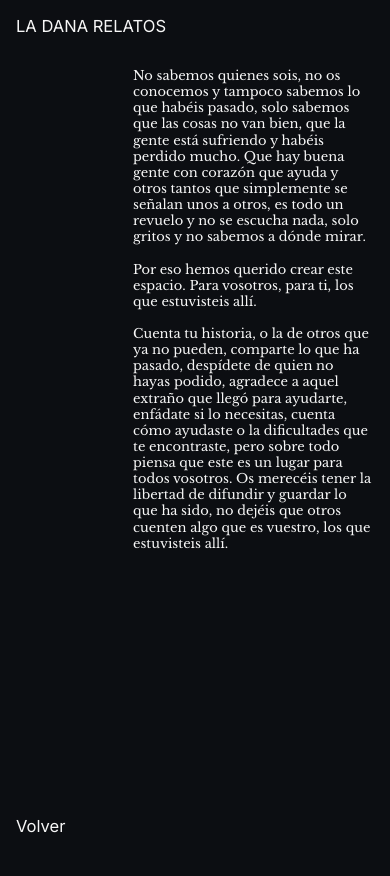
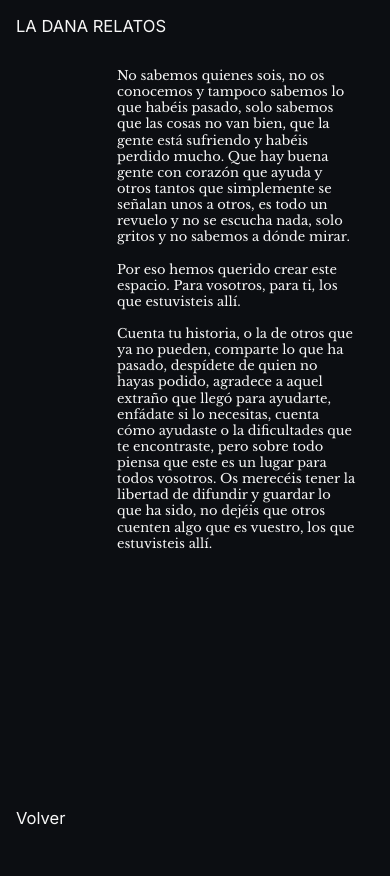
Before and after one commit to ikerlorente11/la_dana, a PHP site: page /info.php in a window 390 px wide. After the commit the page ends 825 px from the top, so only its background shows below. Run offline with PHP 8.4, Linux system fonts and the light colour scheme; data comes from the database, SQL or seed files in the repository; data that the repository does not hold is empty.

Commit message:
Style fixes

```diff
--- a/app/index.php
+++ b/app/index.php
@@ -2,7 +2,7 @@
 <html lang="es">
 <head>
     <meta charset="UTF-8">
-    <meta name="viewport" content="width=device-width, initial-scale=1.0">
+    <meta name="viewport" content="width=device-width, initial-scale=1.0, maximum-scale=1.0, user-scalable=no">
     <title>La Dana Relatos</title>
     <script src="https://code.jquery.com/jquery-3.6.0.min.js"></script>
     <link rel="stylesheet" href="https://cdnjs.cloudflare.com/ajax/libs/font-awesome/6.5.1/css/all.min.css">
--- a/app/info.php
+++ b/app/info.php
@@ -2,7 +2,7 @@
 <html lang="es">
 <head>
     <meta charset="UTF-8">
-    <meta name="viewport" content="width=device-width, initial-scale=1.0">
+    <meta name="viewport" content="width=device-width, initial-scale=1.0, maximum-scale=1.0, user-scalable=no">
     <title>La Dana Relatos</title>
     <script src="https://code.jquery.com/jquery-3.6.0.min.js"></script>
     <link rel="stylesheet" href="https://cdnjs.cloudflare.com/ajax/libs/font-awesome/6.5.1/css/all.min.css">
--- a/app/new.php
+++ b/app/new.php
@@ -2,7 +2,7 @@
 <html lang="es">
 <head>
     <meta charset="UTF-8">
-    <meta name="viewport" content="width=device-width, initial-scale=1.0">
+    <meta name="viewport" content="width=device-width, initial-scale=1.0, maximum-scale=1.0, user-scalable=no">
     <title>La Dana Relatos</title>
     <script src="https://code.jquery.com/jquery-3.6.0.min.js"></script>
     <link rel="stylesheet" href="https://cdnjs.cloudflare.com/ajax/libs/font-awesome/6.5.1/css/all.min.css">
--- a/app/styles/style.css
+++ b/app/styles/style.css
@@ -5,8 +5,6 @@
 }
 
 body{
-    height: 100vh;
-    width: 100vw;
     margin: 0;
     overflow: hidden;
     background: #0C0E12;
@@ -25,6 +23,8 @@ body{
     line-height: 43.57px;
     height: fit-content;
     text-decoration: none;
+    position: sticky;
+    z-index: 100;
 }
 
 #title:hover{
@@ -49,6 +49,7 @@ body{
     font-weight: 400;
     text-transform: uppercase;
     text-decoration: none;
+    z-index: 100;
 }
 
 #addEntryBtn:hover, #infoBtn:hover, #returnBtn:hover{
@@ -70,6 +71,7 @@ body{
     top: 0;
     left: 0;
     display: flex;
+    position: absolute;
 }
 
 .entry{
@@ -159,6 +161,9 @@ body{
     width: 85%;
     margin: auto;
     line-height: 28px;
+    max-height: 80vh;
+    overflow-y: scroll;
+    overflow-x: hidden;
 }
 
 .entryFull .footer{
@@ -225,7 +230,6 @@ body{
 .newContent{
     width: 1100px;
     margin: auto;
-    padding-right: 3rem;
 }
 
 .newContent h1{
@@ -318,6 +322,7 @@ body{
     font-weight: 400;
     line-height: 28px;
     margin: 0 auto;
+    margin-bottom: 1rem;
 
     flex-grow: 1;
     resize: none;
@@ -429,6 +434,7 @@ body{
 }
 
 #notification {
+    width: 200px;
     font-family: 'Inter';
     font-size: 18px;
     font-weight: 600;
@@ -457,15 +463,15 @@ body{
 
 @media (max-width: 450px) {
     body{
-        padding: 1rem;
+        padding: 0;
     }
 
     #title{
         font-size: 16.55px;
         line-height: 20.03px;
-        width: 100%;
+        width: 200px;
         display: block;
-        margin-bottom: 2rem;
+        margin: 1rem 0 2rem 1rem;
     }
 
     #info .content{
@@ -484,11 +490,11 @@ body{
     }
 
     #footer {
-        padding: 0 1rem 1rem 0;
+        padding: 0 1rem 1rem 1rem;
     }
 
     #info #footer {
-        padding: .5rem 0;
+        padding: 0 1rem 1rem 1rem;
     }
 
     .entry h2 {
@@ -555,7 +561,7 @@ body{
     }
 
     #navBtns {
-        padding: 0 1rem 1rem 0;
+        padding: 0 1rem 1rem 1rem;
     }
 
     #navBtns span{
@@ -565,7 +571,6 @@ body{
 
     .newContent{
         width: 95%;
-        margin-left: -.4rem;
     }
 
     .newContent > div{
@@ -583,6 +588,7 @@ body{
         max-height: 60vh;
         overflow: scroll;
         margin: 0 auto;
+        padding-top: 10px;
     }
 
     .newContent .font-type, .newContent .style-type {
@@ -634,3 +640,22 @@ body{
         line-height: 12px;
     }
 }
+
+/* Para navegadores WebKit (Chrome, Safari) */
+::-webkit-scrollbar {
+    width: 6px;
+}
+
+::-webkit-scrollbar-track {
+    background: transparent; /* Fondo de la pista transparente */
+    border-radius: 10px;
+}
+
+::-webkit-scrollbar-thumb {
+    background-color: #cecece; /* Color de la barra de desplazamiento */
+    border-radius: 10px;       /* Borde redondeado de la barra */
+}
+
+::-webkit-scrollbar-thumb:hover {
+    background-color: #bdbdbd; /* Color de la barra al pasar el cursor */
+}
```
